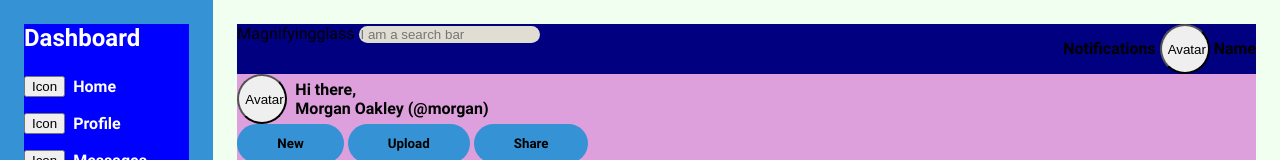
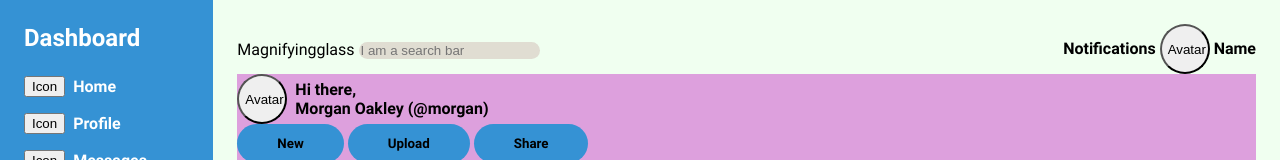
Before and after one commit to gibbonhug/dashboard, a plain HTML site: page index.html in a window 1280 px wide. Shown: the top 160 px of the page. Drawn offline with Linux system fonts and the light colour scheme.

Commit message:
Mess with alignment of header flex box, will need to add another row to get everything centered

```diff
--- a/scss/style.scss
+++ b/scss/style.scss
@@ -68,7 +68,6 @@ $project-border: hsl(33, 86%, 58%);
         background-color: $accent-blue;
         color: white;
         #sidebar-title, .sidebar-links {
-            background-color: blue;
             padding-bottom: 1rem;
         }
         .sidebar-link-item {
@@ -86,11 +85,13 @@ $project-border: hsl(33, 86%, 58%);
         #nav {
             display: flex;
             justify-content: space-between;
-            background-color: navy; // temp
-            input {
-                background-color: $accent-gray;
-                border-radius: 1.5rem;
-                border-style: none;
+            align-items: center;
+            #nav-search {
+                input {
+                    background-color: $accent-gray;
+                    border-radius: 1.5rem;
+                    border-style: none;
+                }
             }
         }
         #post {
```
Also changed, not shown: css/style.css.
